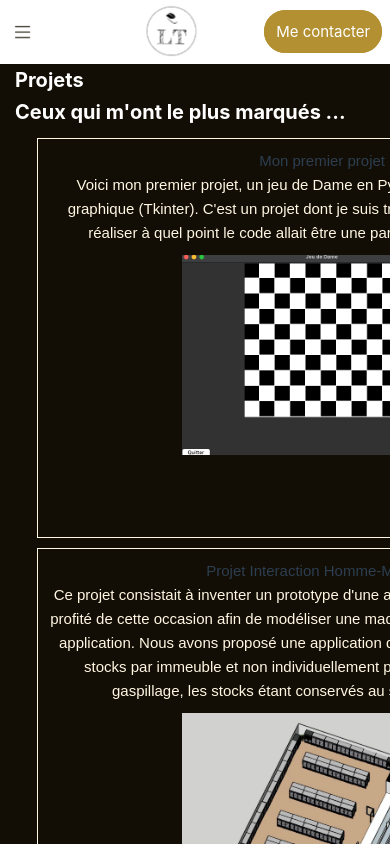
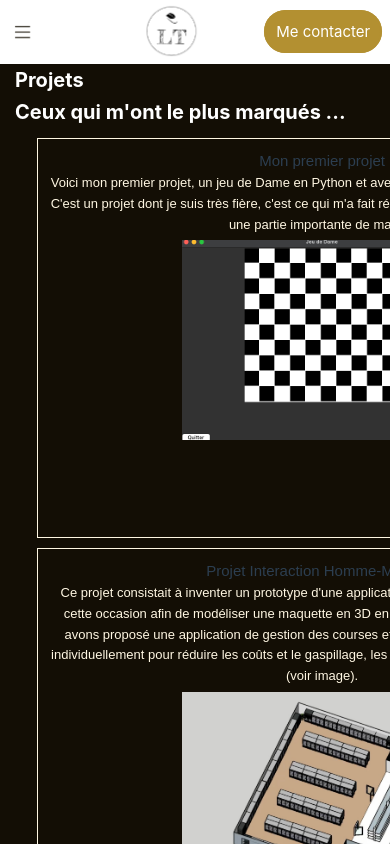
Before and after one commit to leonorine/portefolio, a Vue app: page /projects in a window 390 px wide. Shown: the top 844 px of the page. Built offline with nearby package versions, Linux system fonts and the light colour scheme.

Commit message:
deploy responsive

```diff
--- a/src/components/bandeau.vue
+++ b/src/components/bandeau.vue
@@ -30,6 +30,7 @@
   button p{
     display: none;
   }
+
 }
   .bandeau{
     background-color: #ffffff;
--- a/src/views/projects.vue
+++ b/src/views/projects.vue
@@ -60,7 +60,28 @@
   margin-top: 10px;
 
 }
+@media screen and (max-width: 625px){
+  .projets{
+    margin : 0;
+    padding: 0;
+  }
+  .proj{
+    width: 510px;
+    left :0;
+    margin : 0;
+    padding: 0;
+    p{
+      font-size: 13px;
+    }
+  }
+  .projets img{
+    width: 280px;
+    height: 200px;
+    margin-top: 5px;
 
+  }
+
+}
 
 
 .projets{
@@ -68,7 +89,7 @@
   margin : 10px 3%;
   padding: 10px;
   min-width: 570px;
-  height: 400px;
+  min-height: 400px;
   max-width: 710px;
   display: flex;
   align-items: center;
```
Also changed, not shown: 22 other files (tests, documents, lock files or other folders).
